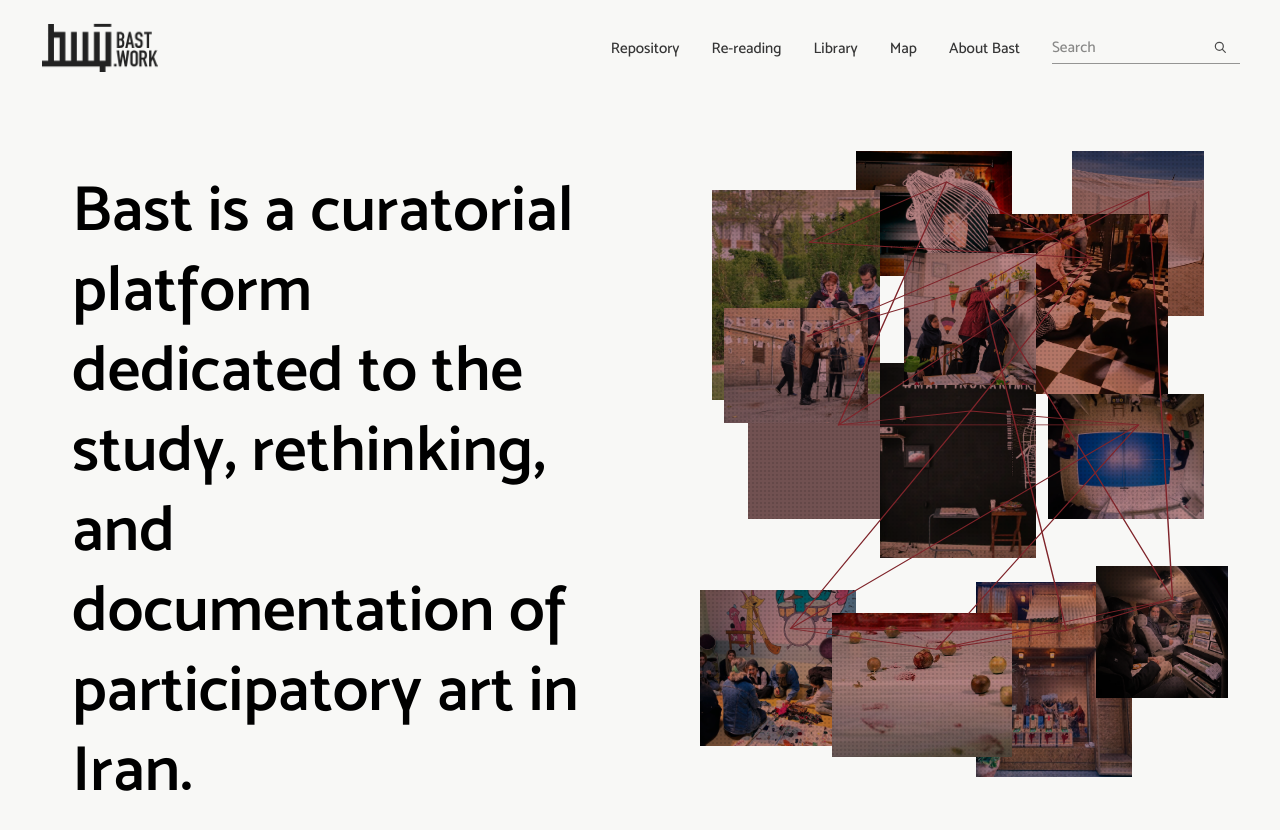
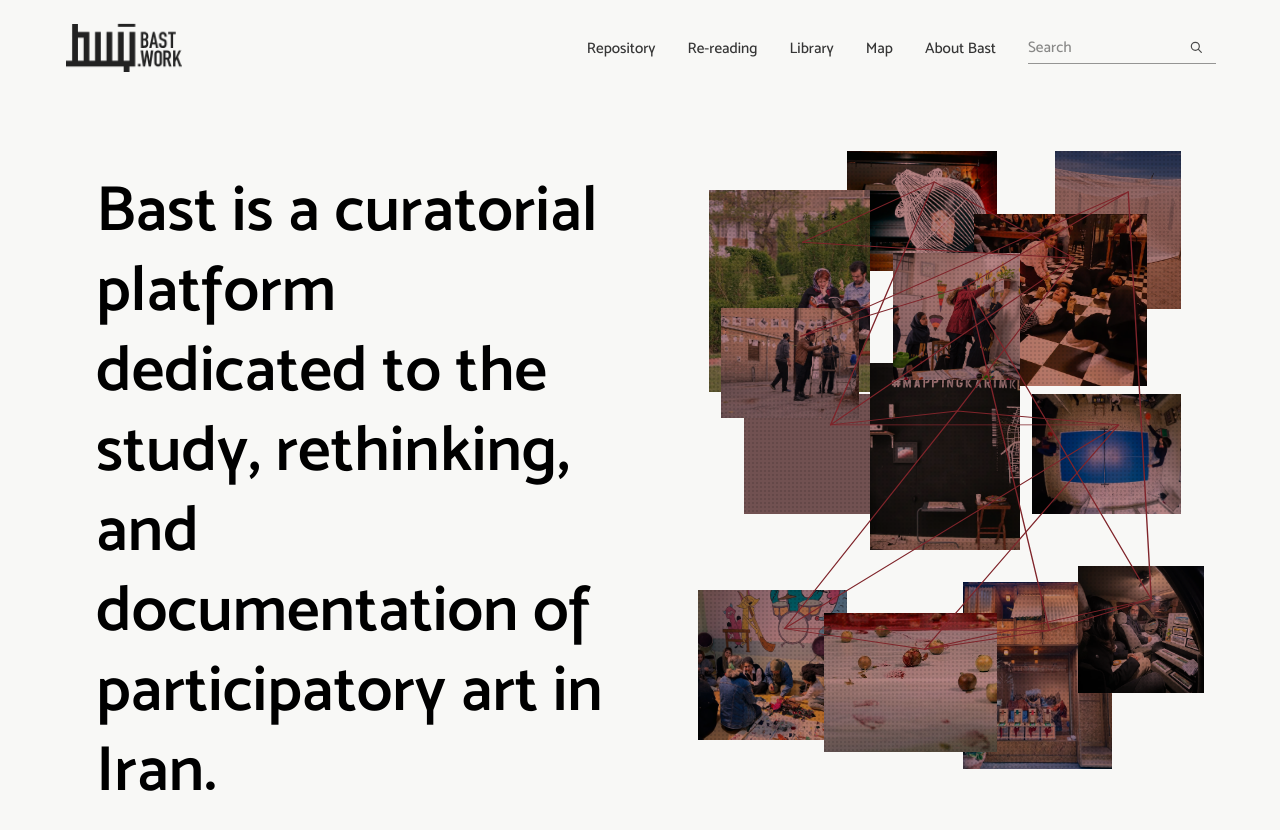
Before and after one commit to negarlatifian/bast, a Next.js app: page / in a window 1280 px wide. Shown: the top 830 px of the page. Built offline with nearby package versions, Linux system fonts and the light colour scheme; grey boxes are pictures that could not be loaded.

Commit message:
Increase global page gutters

```diff
--- a/components/MainLayout.tsx
+++ b/components/MainLayout.tsx
@@ -38,7 +38,7 @@ export default function MainLayout({
       <header
         className={`sticky top-0 z-30 ${headerClassName} backdrop-blur-md`}
       >
-        <div className='mx-auto flex w-full max-w-none items-center justify-between px-6 py-2 sm:px-10'>
+        <div className='mx-auto flex w-full max-w-none items-center justify-between px-7 py-2 sm:px-12 lg:px-16'>
           <Link
             href='/'
             className='logo-wrapper text-[0.95rem] font-semibold text-black sm:text-xl'
@@ -70,7 +70,7 @@ export default function MainLayout({
       </header>
 
       {/* ---------- Main content ---------- */}
-      <main className='mx-auto w-full max-w-none px-6 sm:px-10'>
+      <main className='mx-auto w-full max-w-none px-7 sm:px-12 lg:px-16'>
         {children}
       </main>
     </div>
--- a/components/ProjectMediaStrip.tsx
+++ b/components/ProjectMediaStrip.tsx
@@ -73,7 +73,7 @@ export default function ProjectMediaStrip({
     <>
       <section
         aria-label='Visual Documentation'
-        className='no-scrollbar -mx-6 overflow-x-auto px-6 sm:-mx-10 sm:px-10'
+        className='no-scrollbar -mx-7 overflow-x-auto px-7 sm:-mx-12 sm:px-12 lg:-mx-16 lg:px-16'
       >
         <div className='flex w-max gap-4 pb-3'>
           {mediaItems.map((item) => {
```
